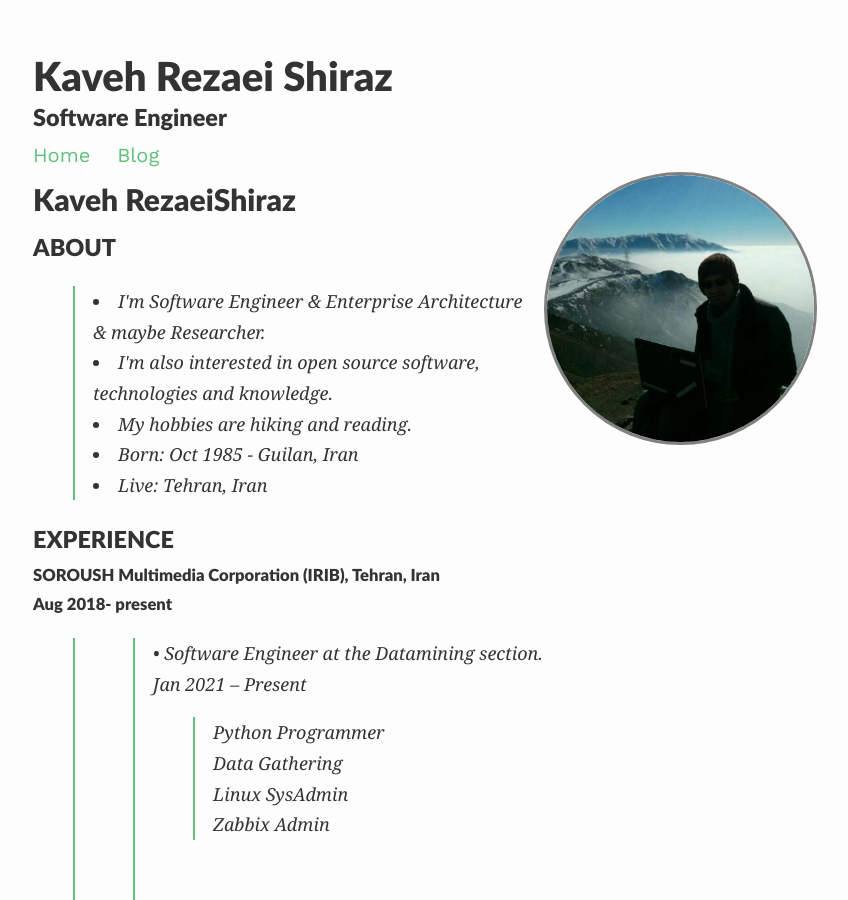
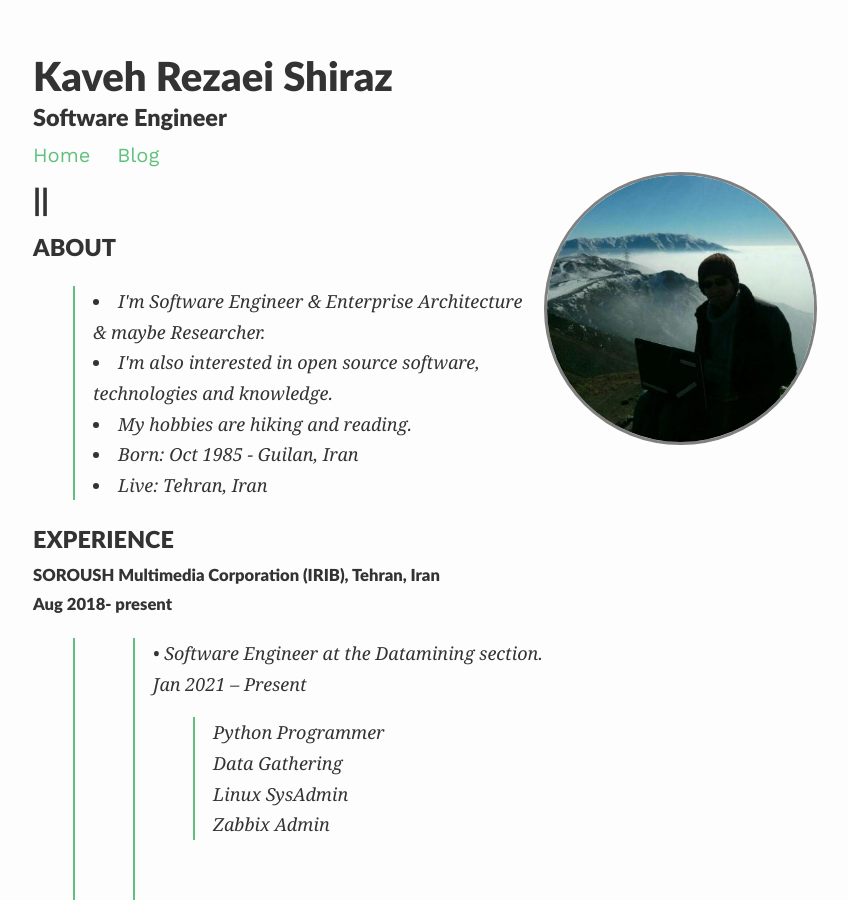
Before and after one commit to KavehRS/website, a Jekyll site: the page built from index.md, in a window 1280 px wide and 900 px high. Shown: the whole window, without its empty margins (207-1055 px from the left). Built offline with Jekyll 4.4.1, drawn with Linux system fonts in a browser that asks for light colours; nearby versions of some CDN libraries; our own code applies the rules of GitHub Pages for plain Markdown files.

Commit message:
Update index.md

```diff
--- a/index.md
+++ b/index.md
@@ -7,7 +7,7 @@ profile:
 published: true
 ---
 
-## Kaveh RezaeiShiraz
+## ||
 
 ### ABOUT
 <blockquote>
```
